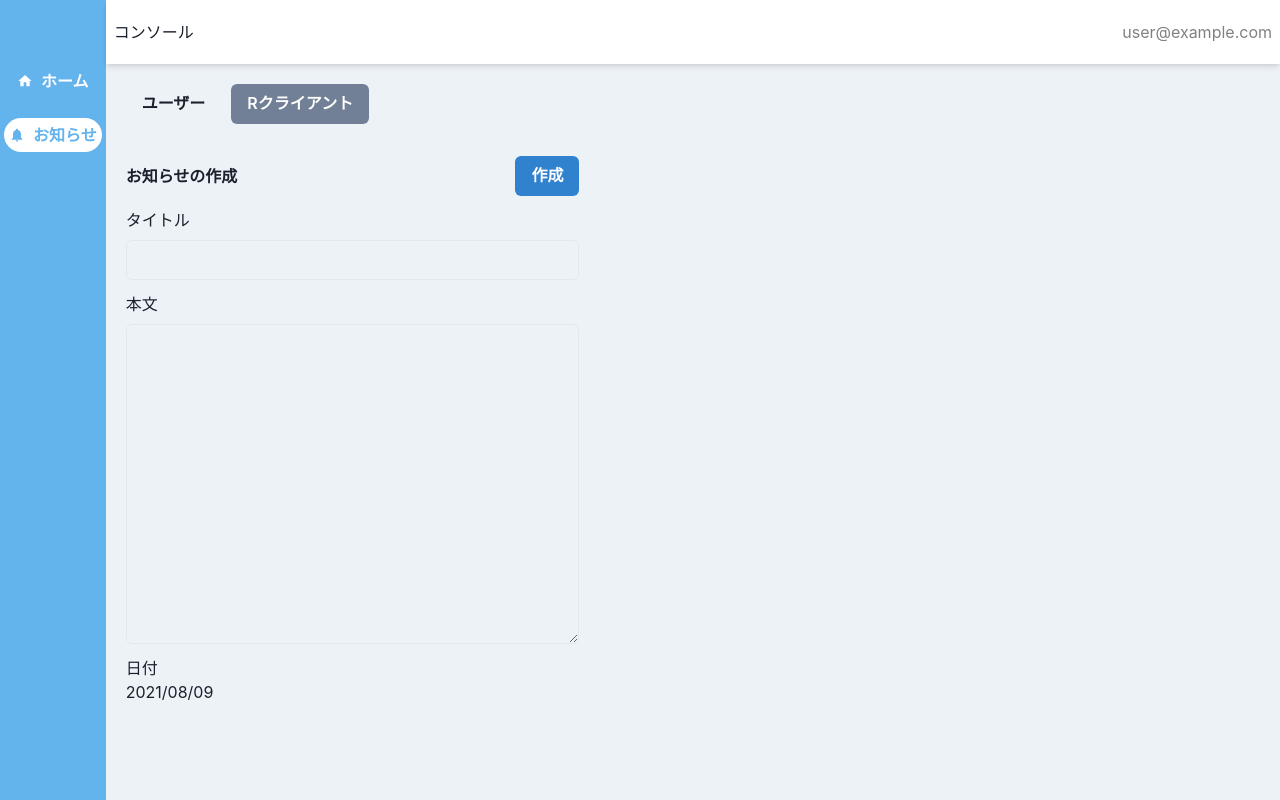
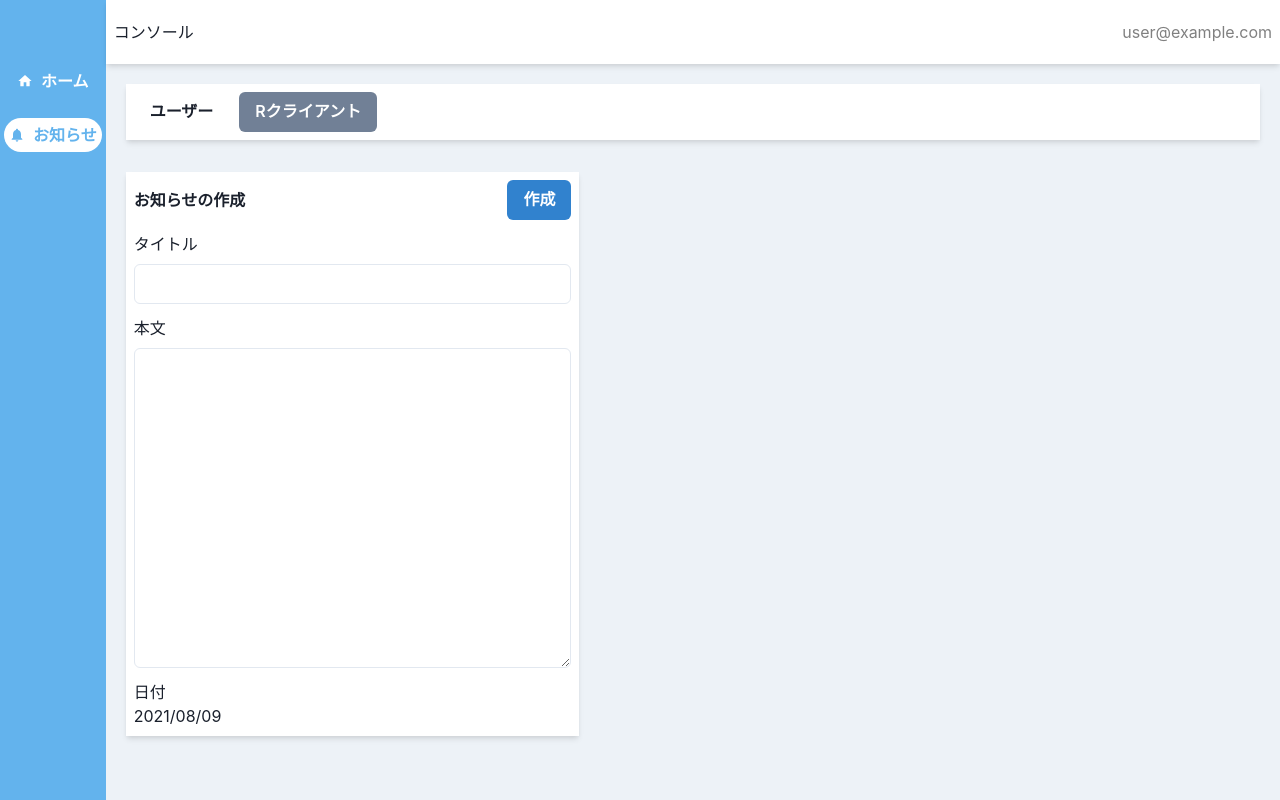
Before and after one commit to riku99/main-console, a React (Create React App) app: page /notifications in a window 1280 px wide. Built offline with nearby package versions, Linux system fonts and the light colour scheme; no server answers; sample sign-in values are in the browser's storage.

Commit message:
created Section

```diff
--- a/src/components/pages/Notifications/Form.tsx
+++ b/src/components/pages/Notifications/Form.tsx
@@ -11,8 +11,11 @@ import {
 } from "@chakra-ui/react";
 import { format } from "date-fns";
 
+import { Section } from "components/utils/Section";
+
 export const Form = React.memo(() => {
   return (
+    <Section>
       <Box w="100%" h="100%">
         <Flex alignItems="center" justifyContent="space-between">
           <Text fontWeight="bold">お知らせの作成</Text>
@@ -31,5 +34,6 @@ export const Form = React.memo(() => {
           <Text>{format(new Date(), "yyyy/MM/dd")}</Text>
         </Box>
       </Box>
+    </Section>
   );
 });
--- a/src/components/pages/Notifications/index.tsx
+++ b/src/components/pages/Notifications/index.tsx
@@ -2,6 +2,7 @@ import React, { useState } from "react";
 import { Box, Button, Flex, HStack } from "@chakra-ui/react";
 
 import { RClient } from "./RClient";
+import { Section } from "components/utils/Section";
 
 const SelectTargetButton = React.memo(
   ({
@@ -32,6 +33,7 @@ export const Notifications = () => {
 
   return (
     <>
+      <Section>
         <Flex>
           <HStack spacing="10px">
             <SelectTargetButton
@@ -46,6 +48,7 @@ export const Notifications = () => {
             />
           </HStack>
         </Flex>
+      </Section>
       <Box mt={8}>{selected === "r-client" && <RClient />}</Box>
     </>
   );
--- /dev/null
+++ b/src/components/utils/Section/index.tsx
@@ -0,0 +1,14 @@
+import React from "react";
+import { Box } from "@chakra-ui/react";
+
+type Props = {
+  children: React.ReactNode;
+};
+
+export const Section = React.memo(({ children }: Props) => {
+  return (
+    <Box bg="white" boxShadow="md" padding={2} w="100%" h="100%">
+      {children}
+    </Box>
+  );
+});
```
Lines whose indentation alone changed are shown as unchanged.
